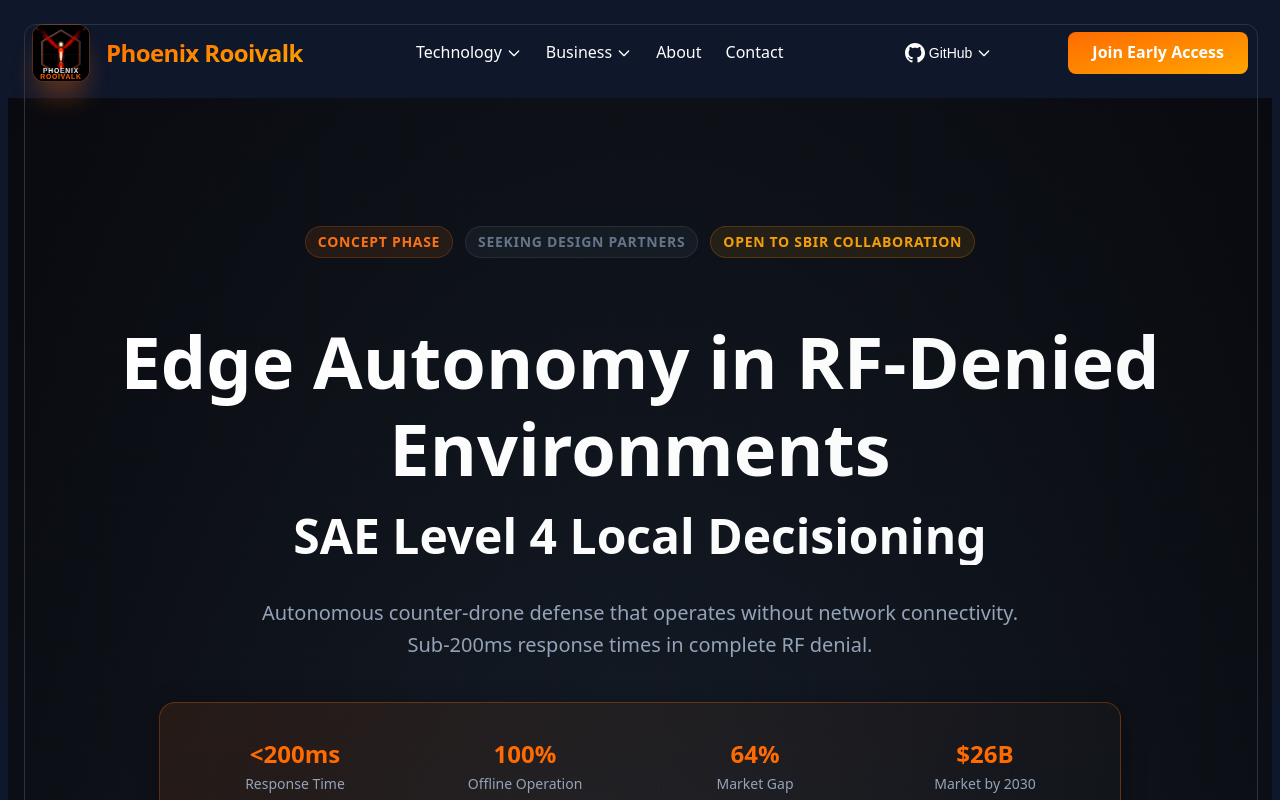
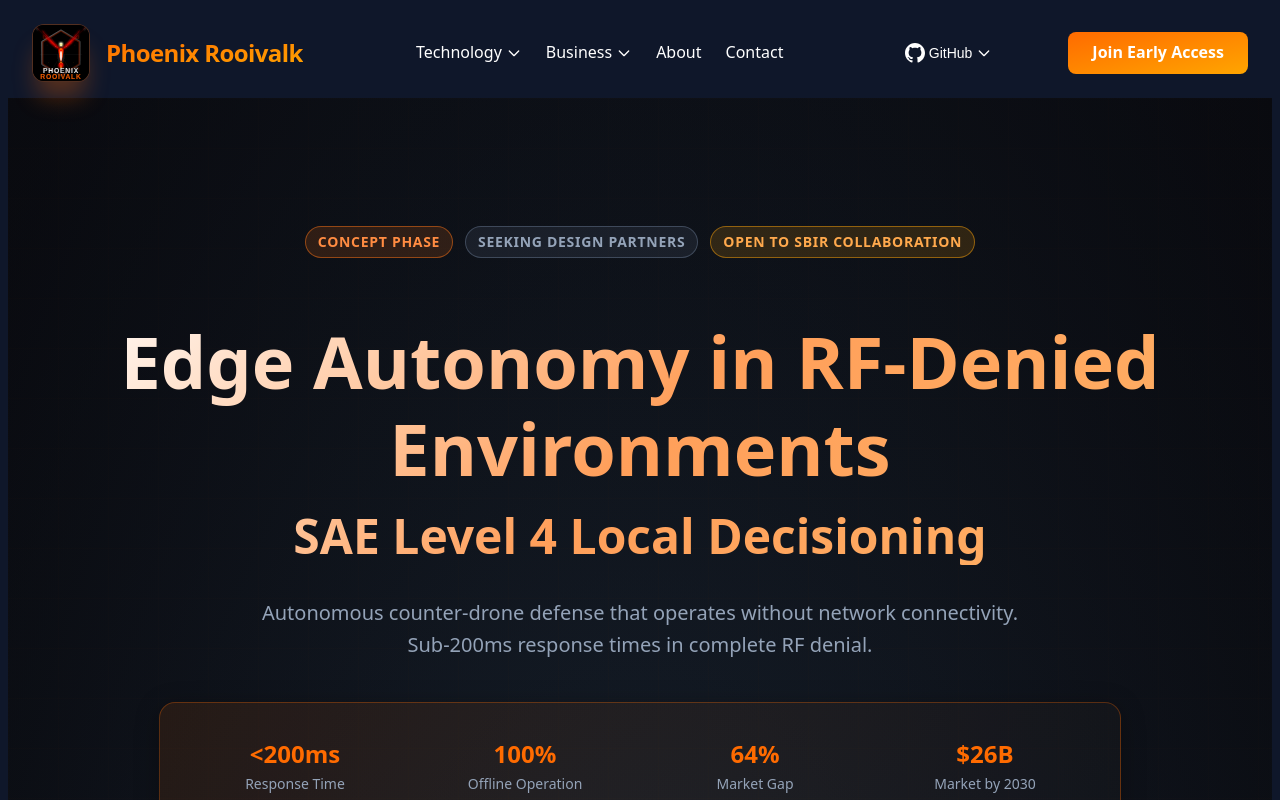
Before and after one commit to JustAGhosT/PhoenixRooivalk, a Next.js app in the folder apps/marketing/: page / in a window 1280 px wide. Shown: the top 800 px of the page. Built offline with nearby package versions, Linux system fonts and the light colour scheme; a web font is replaced by a local one.

Commit message:
Match reference design: orange gradient headline, vibrant badges, Leptos simulator
Co-authored-by: JustAGhosT <5531814+JustAGhosT@users.noreply.github.com>

```diff
--- a/apps/marketing/src/app/globals.css
+++ b/apps/marketing/src/app/globals.css
@@ -263,21 +263,21 @@ h6 {
 }
 
 .pill--concept {
-  background: rgba(249, 115, 22, 0.1);
-  color: rgb(var(--action-primary));
-  border: 1px solid rgba(249, 115, 22, 0.2);
+  background: rgba(249, 115, 22, 0.15);
+  color: #ff8c42;
+  border: 1.5px solid rgba(249, 115, 22, 0.5);
 }
 
 .pill--partners {
-  background: rgba(100, 116, 139, 0.1);
-  color: rgb(var(--action-secondary));
-  border: 1px solid rgba(100, 116, 139, 0.2);
+  background: rgba(100, 116, 139, 0.15);
+  color: #94a3b8;
+  border: 1.5px solid rgba(100, 116, 139, 0.5);
 }
 
 .pill--sbir {
-  background: rgba(245, 158, 11, 0.1);
-  color: rgb(var(--action-warning));
-  border: 1px solid rgba(245, 158, 11, 0.2);
+  background: rgba(245, 158, 11, 0.15);
+  color: #ffa94d;
+  border: 1.5px solid rgba(245, 158, 11, 0.5);
 }
 
 /* Card System */
--- a/apps/marketing/src/components/sections/HeroSection.module.css
+++ b/apps/marketing/src/components/sections/HeroSection.module.css
@@ -64,7 +64,7 @@
   font-size: 3rem;
   font-weight: 800;
   line-height: 1.2;
-  background: linear-gradient(135deg, #ffffff 0%, #f8f9fa 100%);
+  background: linear-gradient(135deg, #ffffff 0%, #ff9f5a 50%, #ffb366 100%);
   background-clip: text;
   -webkit-background-clip: text;
   -webkit-text-fill-color: transparent;
@@ -82,7 +82,8 @@
   display: block;
   font-size: 1.875rem;
   margin-top: 1rem;
-  color: #f4b14a;
+  color: #ffa94d;
+  font-weight: 700;
 }
 
 @media (min-width: 768px) {
--- a/apps/marketing/src/components/sections/InteractiveElementsSection.tsx
+++ b/apps/marketing/src/components/sections/InteractiveElementsSection.tsx
@@ -1,7 +1,7 @@
 "use client";
 import * as React from "react";
 import { useEffect, useState } from "react";
-import { ThreatSimulator } from "../ThreatSimulator";
+import Image from "next/image";
 import { Button } from "../ui/button";
 
 export const InteractiveElementsSection: React.FC = () => {
@@ -354,8 +354,16 @@ export const InteractiveElementsSection: React.FC = () => {
             </div>
 
             <div className="relative">
-              <div className="bg-gradient-to-br from-[rgba(var(--bg-primary),0.8)] to-[rgba(var(--bg-secondary),0.8)] rounded-xl border border-[rgba(var(--primary),0.3)] p-4">
-                <ThreatSimulator isTeaser={true} />
+              <div className="bg-gradient-to-br from-[rgba(var(--bg-primary),0.8)] to-[rgba(var(--bg-secondary),0.8)] rounded-xl border border-[rgba(var(--primary),0.3)] p-4 overflow-hidden">
+                <Image
+                  src="/img/Leptos+Tauri.png"
+                  alt="Phoenix Rooivalk Desktop Simulator built with Leptos and Tauri"
+                  width={1920}
+                  height={1080}
+                  className="w-full h-auto rounded-lg"
+                  priority
+                />
+                <div className="absolute inset-0 bg-gradient-to-t from-[rgba(var(--bg-primary),0.7)] to-transparent pointer-events-none" />
               </div>
 
               <div className="text-center mt-6">
```
Also changed, not shown: 1 other file (tests, documents, lock files or other folders).
